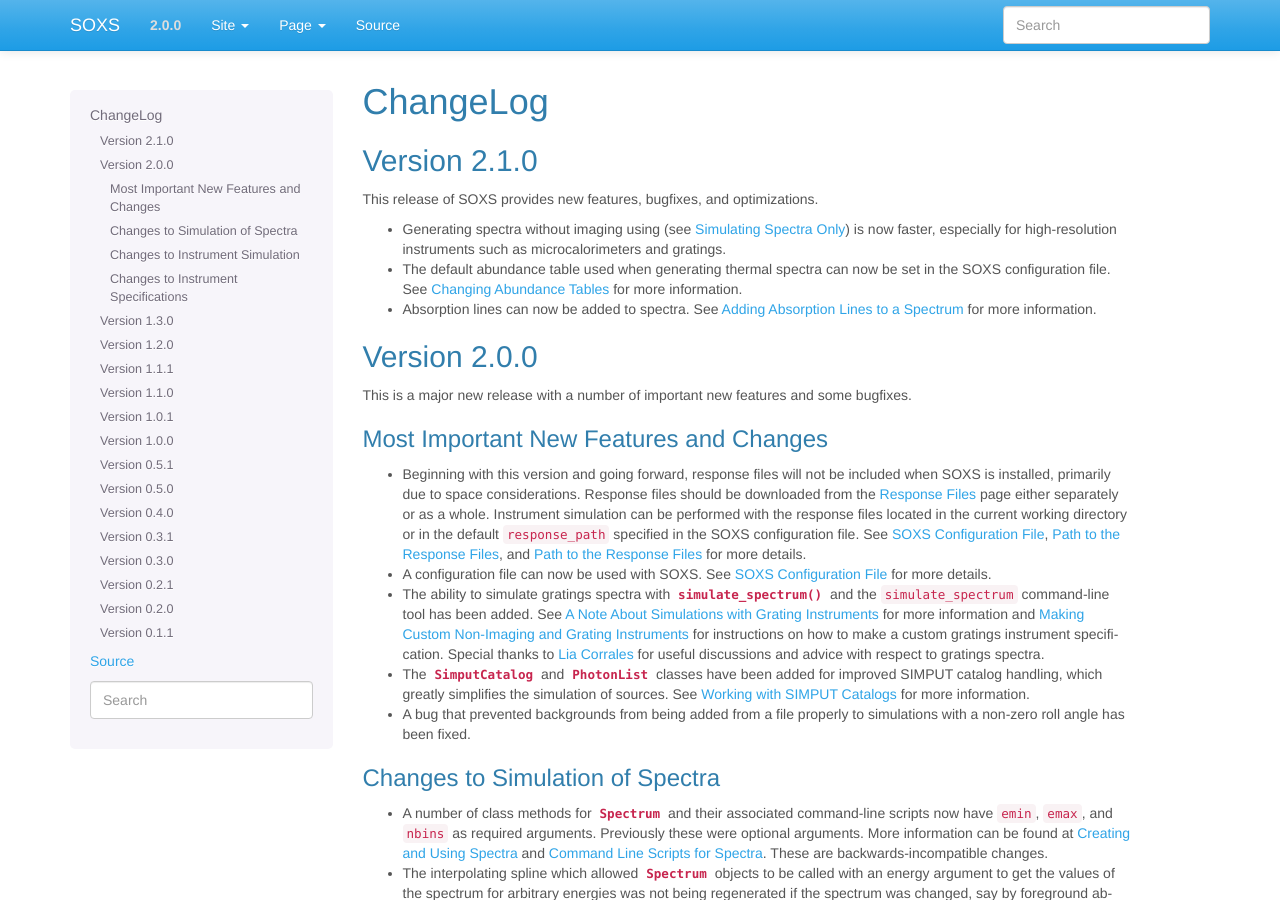
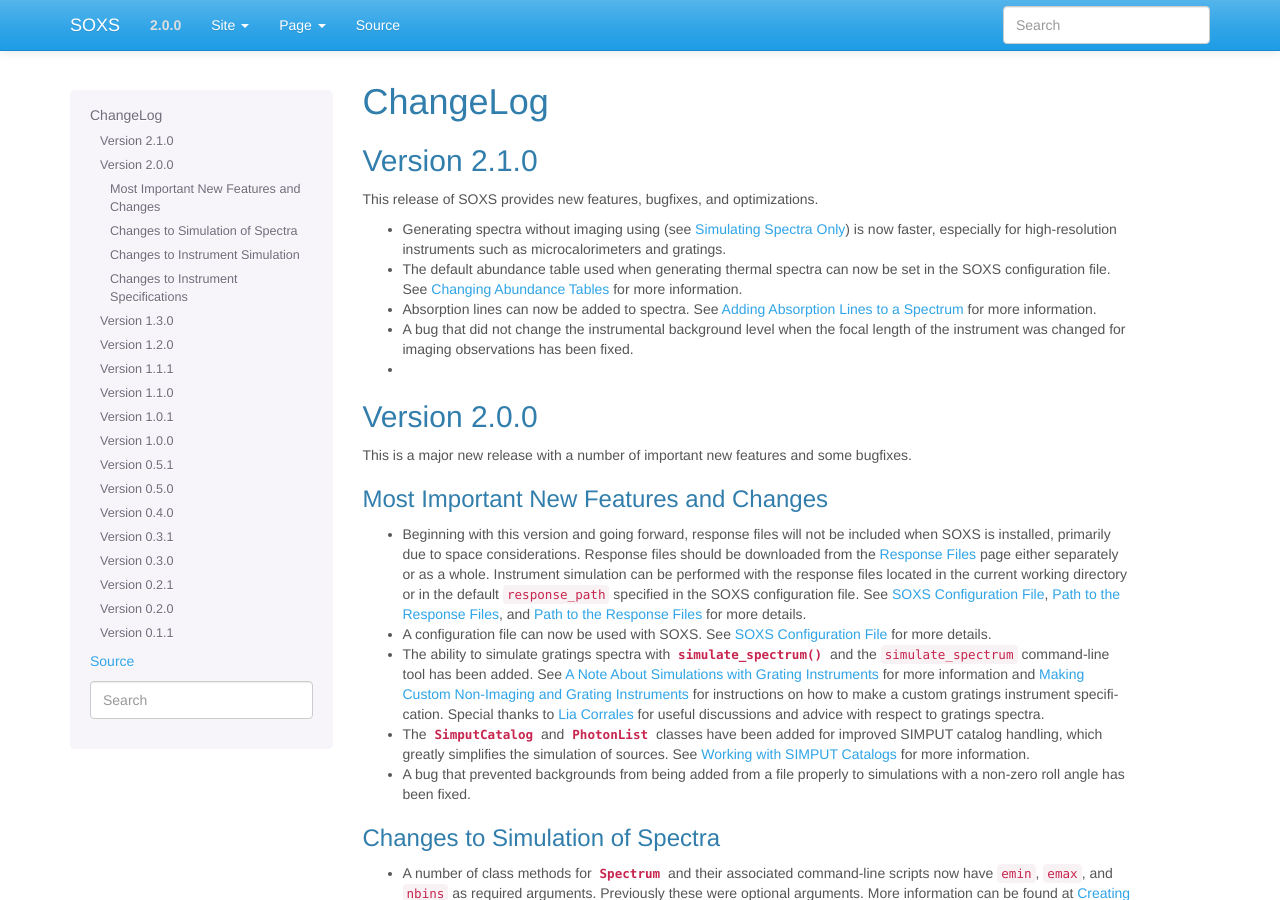
Before and after one commit to lynx-x-ray-observatory/soxs, a Sphinx documentation site: the page built from doc/source/changelog.rst, in a window 1280 px wide and 900 px high. Built offline with Sphinx 7.4.7, drawn with Linux system fonts in a browser that asks for light colours.

Commit message:
Update changelog

```diff
--- a/doc/source/changelog.rst
+++ b/doc/source/changelog.rst
@@ -15,6 +15,9 @@ This release of SOXS provides new features, bugfixes, and optimizations.
   the SOXS configuration file. See :ref:`solar-abund-tables` for more information.
 * Absorption lines can now be added to spectra. See :ref:`absorb_lines` for more
   information.
+* A bug that did not change the instrumental background level when the focal length
+  of the instrument was changed for imaging observations has been fixed.
+*
 
 Version 2.0.0
 -------------
```
